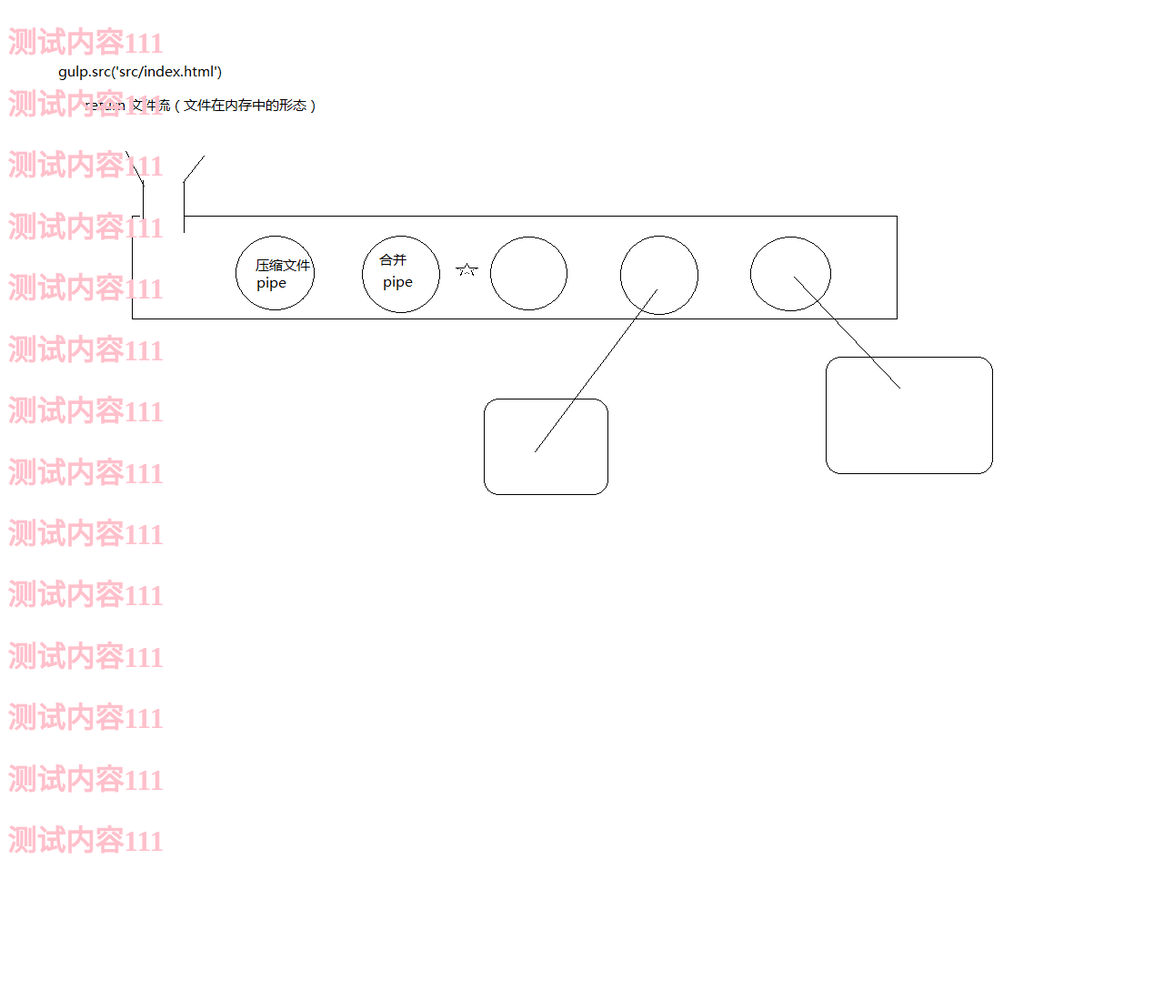
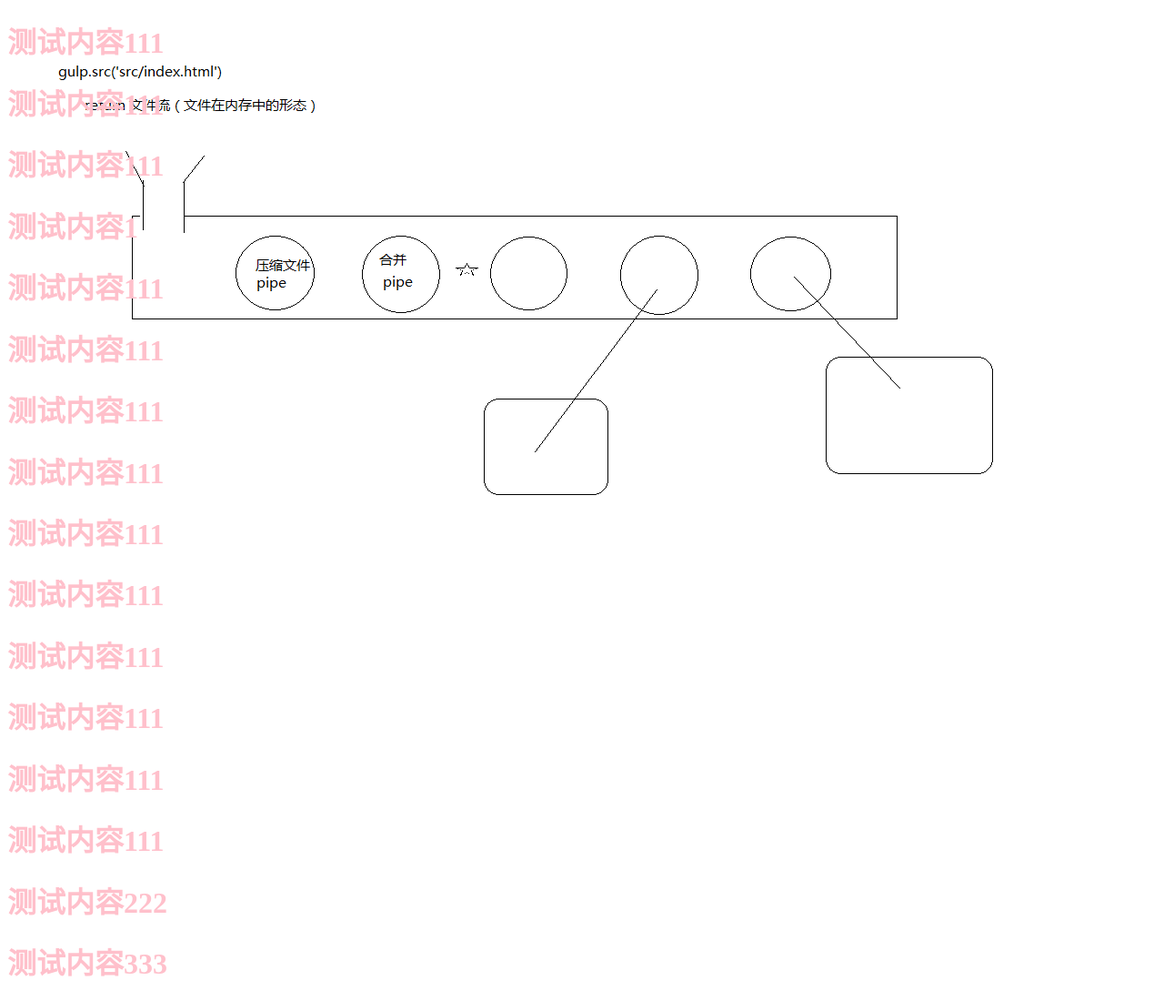
Before and after one commit to inmogi/git-demo, a website: page src/index.html in a window 1280 px wide. Shown: the whole page at 91% size. Before the commit the page ends 966 px from the top, so only its background shows below. Drawn offline with nearby package versions, Linux system fonts and the light colour scheme; files that its build step writes are made by us from their sources.

Commit message:
'增加和删除一部分'

```diff
--- a/src/index.html
+++ b/src/index.html
@@ -10,6 +10,7 @@
 	<h1>测试内容111</h1>
 	<h1>测试内容111</h1>
 	<h1>测试内容111</h1>
+	<h1>测试内容1</h1>
 	<h1>测试内容111</h1>
 	<h1>测试内容111</h1>
 	<h1>测试内容111</h1>
@@ -20,7 +21,8 @@
 	<h1>测试内容111</h1>
 	<h1>测试内容111</h1>
 	<h1>测试内容111</h1>
-	<h1>测试内容111</h1>
+	<h1>测试内容222</h1>
+	<h1>测试内容333</h1>
 	<script src="scripts/all.js"></script>
 </body>
 </html>
```
